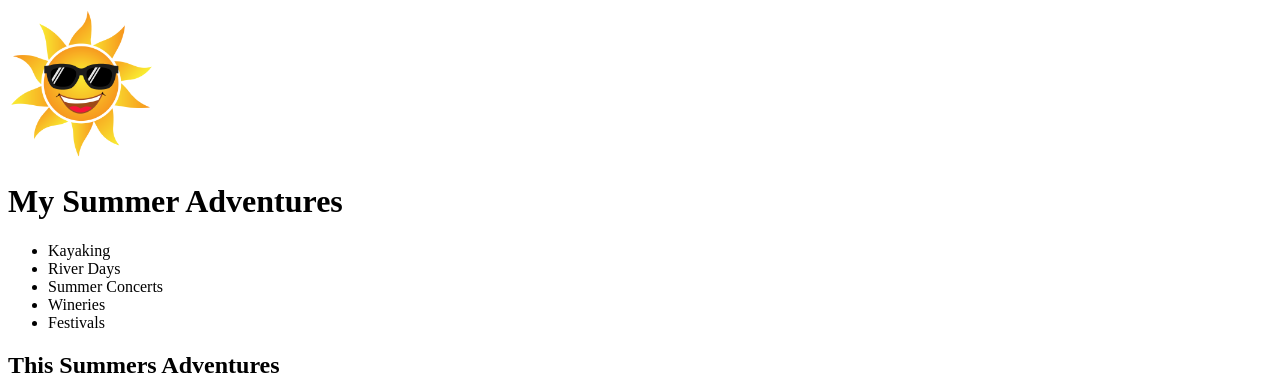
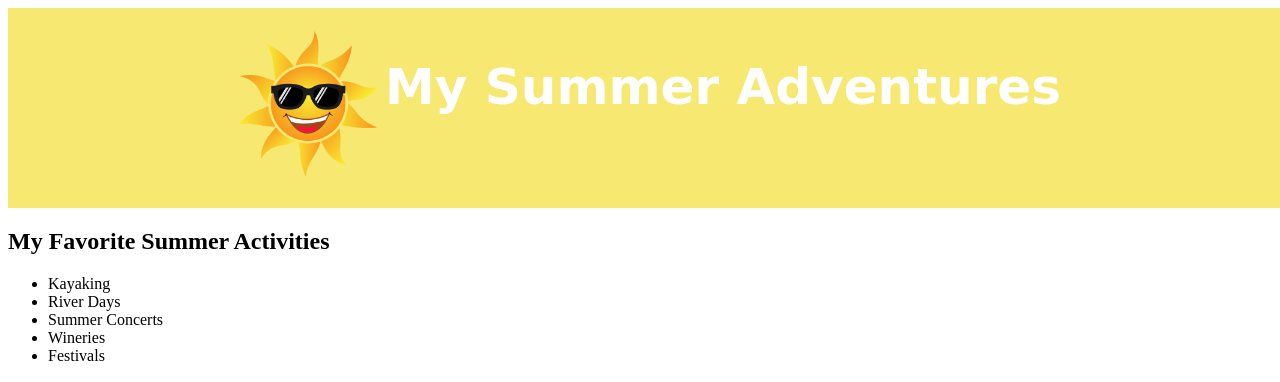
Before and after one commit to MelanyWil/Assignment4, a website: page index.html in a window 1280 px wide. Shown: the top 382 px of the page. Drawn offline with Linux system fonts and the light colour scheme.

Commit message:
Updated header styling

```diff
--- a/index.html
+++ b/index.html
@@ -7,16 +7,17 @@
    </head>
    <body>
       <header>
-         <div>
-            <img src="Images/Happy-Sun-with-Black-Sunglasses-Clipart.png" height="150">
+         <div class="container">
+            <img class="logo" src="Images/Happy-Sun-with-Black-Sunglasses-Clipart.png">
             <div>
-               <h1>My Summer Adventures</h1>
+               <h1 class="page-title">My Summer Adventures</h1>
             </div>
          </div>
       </header>
 
       <main>
          <div>
+            <h2>My Favorite Summer Activities</h2>
             <ul>
                <li>Kayaking</li>
                <li>River Days</li>
--- a/styles.css
+++ b/styles.css
@@ -1 +1,27 @@
-/* Write your CSS here! */
+
+header {
+    background-color: #f7e872;
+    height: 200px;
+    width: 100vw;
+    margin: 0px;
+    padding: 0px;
+}
+
+.container {
+   display: flex;
+   justify-content: center;
+}
+
+
+.logo {
+    height: 150px;
+    margin-top: 20px;
+}
+
+.page-title {
+    color: white;
+    font-family: cursive;
+    font-size: 50px;
+    margin-left: 0;
+    margin-top: 50px;
+}
```
